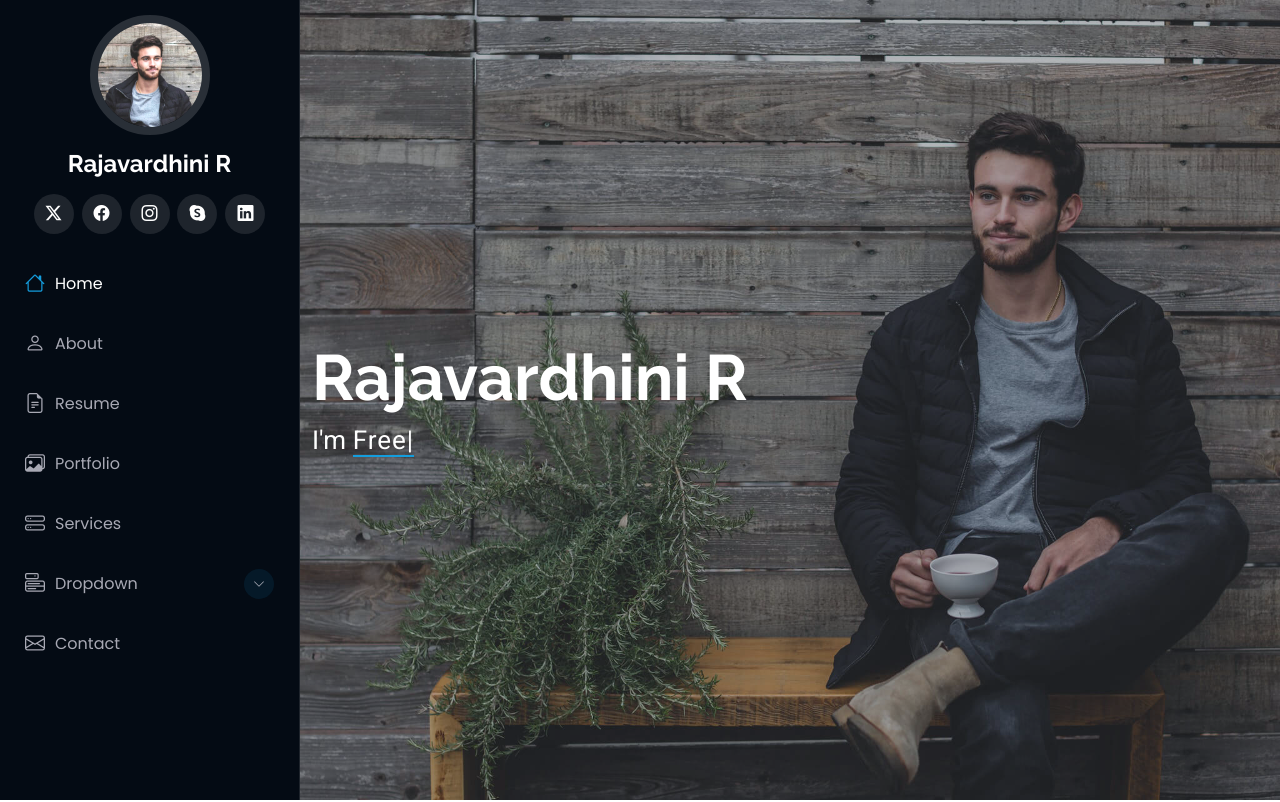
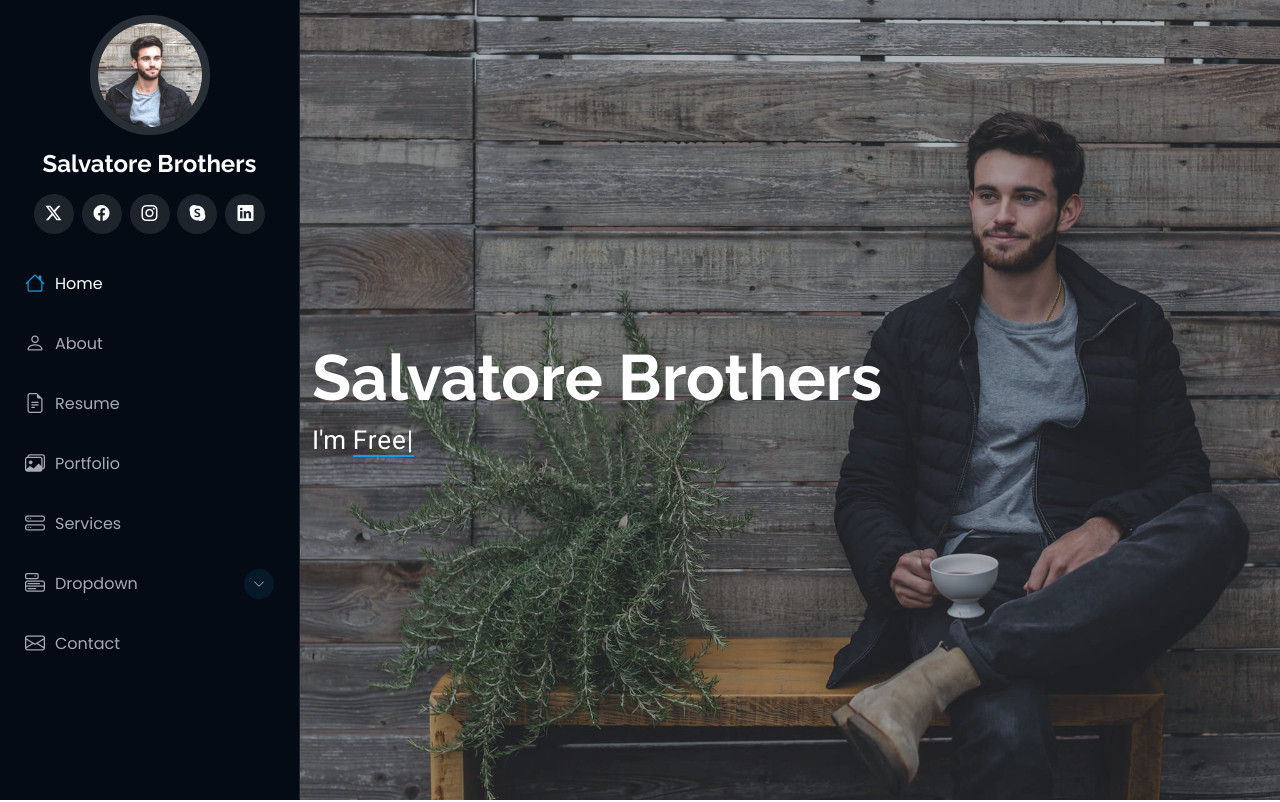
Before and after one commit to Rajavardhini22/rajavardhini-portfolio-cicd, a plain HTML site: page index.html in a window 1280 px wide. Shown: the top 802 px of the page. Drawn offline with Linux system fonts and the light colour scheme.

Commit message:
Update index.html

```diff
--- a/index.html
+++ b/index.html
@@ -48,7 +48,7 @@
     <a href="index.html" class="logo d-flex align-items-center justify-content-center">
       <!-- Uncomment the line below if you also wish to use an image logo -->
       <!-- <img src="assets/img/logo.png" alt=""> -->
-      <h1 class="sitename">Rajavardhini R</h1>
+      <h1 class="sitename">Salvatore Brothers</h1>
     </a>
 
     <div class="social-links text-center">
@@ -97,7 +97,7 @@
       <img src="assets/img/hero-bg.jpg" alt="" data-aos="fade-in" class="">
 
       <div class="container" data-aos="fade-up" data-aos-delay="100">
-        <h2>Rajavardhini R</h2>
+        <h2>Salvatore Brothers</h2>
         <p>I'm <span class="typed" data-typed-items="Designer, Developer, Freelancer, Photographer">Designer</span><span class="typed-cursor typed-cursor--blink" aria-hidden="true"></span><span class="typed-cursor typed-cursor--blink" aria-hidden="true"></span></p>
       </div>
 
```
